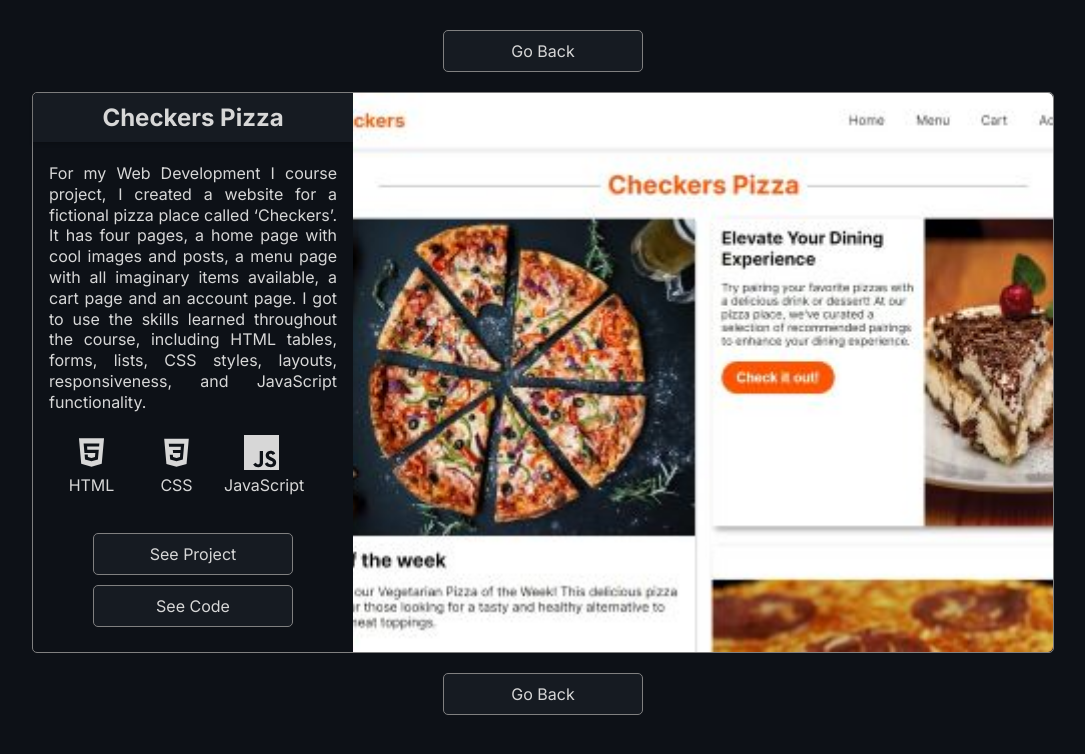
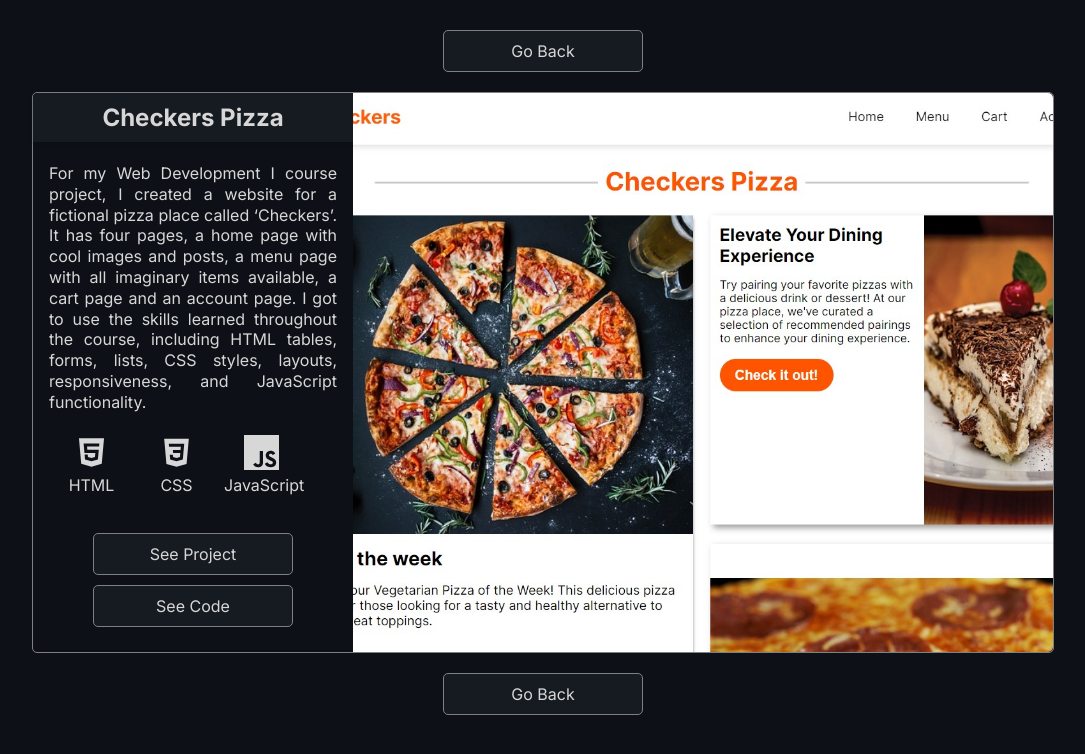
Before and after one commit to EnriqueSaracho/portfolio_03, a React (Create React App) app: page /checkers in a window 1280 px wide. Shown: the top 754 px of the page, without its empty margins (97-1182 px from the left). Built offline with nearby package versions, Linux system fonts and the light colour scheme.

Commit message:
added a few general features

```diff
--- a/src/App.css
+++ b/src/App.css
@@ -201,6 +201,9 @@ body {
 .see-more {
   color: var(--highlight);
 }
+.see-more:hover {
+  color: var(--contrast);
+}
 
 .project-skills {
   margin-top: 20px;
--- a/src/components/Project.js
+++ b/src/components/Project.js
@@ -32,7 +32,16 @@ function ProjectThumbnail({ img, title, desc, skills }) {
 }
 
 // Component: Project component for project page.
-function ProjectPage({ img, title, desc, skills }) {
+function ProjectPage({
+  img,
+  title,
+  desc,
+  btn1,
+  btn1Text,
+  btn2,
+  btn2Text,
+  skills,
+}) {
   const navigate = useNavigate();
   return (
     <div>
@@ -56,12 +65,14 @@ function ProjectPage({ img, title, desc, skills }) {
             </div>
           </div>
           <div className="project-info-btns">
-            <a href="#" className="btn project-page-btn">
-              See Project
+            <a href={btn1} className="btn project-page-btn">
+              {btn1Text}
             </a>
-            <a href="#" className="btn project-page-btn">
-              See Code
-            </a>
+            {btn2 ? (
+              <a href={btn2} className="btn project-page-btn">
+                {btn2Text}
+              </a>
+            ) : null}
           </div>
         </div>
         <img src={img} alt={title} className="project-page-img" />
--- a/src/components/Skills.js
+++ b/src/components/Skills.js
@@ -22,7 +22,7 @@ export default function Skills() {
         <SkillsIcon name="PHP" />
         <SkillsIcon name="VS Code" />
         <SkillsIcon name="Visual Studio" />
-        <SkillsIcon name="HTML" />
+        <SkillsIcon name="Unity" />
       </div>
     </div>
   );
--- a/src/components/SkillsIcon.js
+++ b/src/components/SkillsIcon.js
@@ -13,6 +13,7 @@ import { SiMongodb } from "react-icons/si";
 import { DiReact } from "react-icons/di";
 import { DiNodejsSmall } from "react-icons/di";
 import { SiCplusplus } from "react-icons/si";
+import { BsUnity } from "react-icons/bs";
 
 // export default function SkillsIcon({ icon: Icon, name }) { this are just notes
 // Component: builds the skill icon structure.
@@ -61,6 +62,9 @@ export default function SkillsIcon({ name }) {
     case "C++":
       Icon = SiCplusplus;
       break;
+    case "Unity":
+      Icon = BsUnity;
+      break;
     default:
       Icon = AiFillHtml5;
   }
--- a/src/pages/checkers.js
+++ b/src/pages/checkers.js
@@ -6,9 +6,13 @@ export default function Checkers() {
   return (
     <div>
       <Project
-        img={require("../images/checkers.jpg")}
+        img={require("../images/checkers-big.jpg")}
         title="Checkers Pizza"
         desc="For my Web Development I course project, I created a website for a fictional pizza place called ‘Checkers’. It has four pages, a home page with cool images and posts, a menu page with all imaginary items available, a cart page and an account page. I got to use the skills learned throughout the course, including HTML tables, forms, lists, CSS styles, layouts, responsiveness, and JavaScript functionality."
+        btn1={"#"}
+        btn1Text={"See Project"}
+        btn2={"#"}
+        btn2Text={"See Code"}
         skills={["HTML", "CSS", "JavaScript"]}
       />
     </div>
```
Also changed, not shown: src/images/checkers-big.jpg (added).
